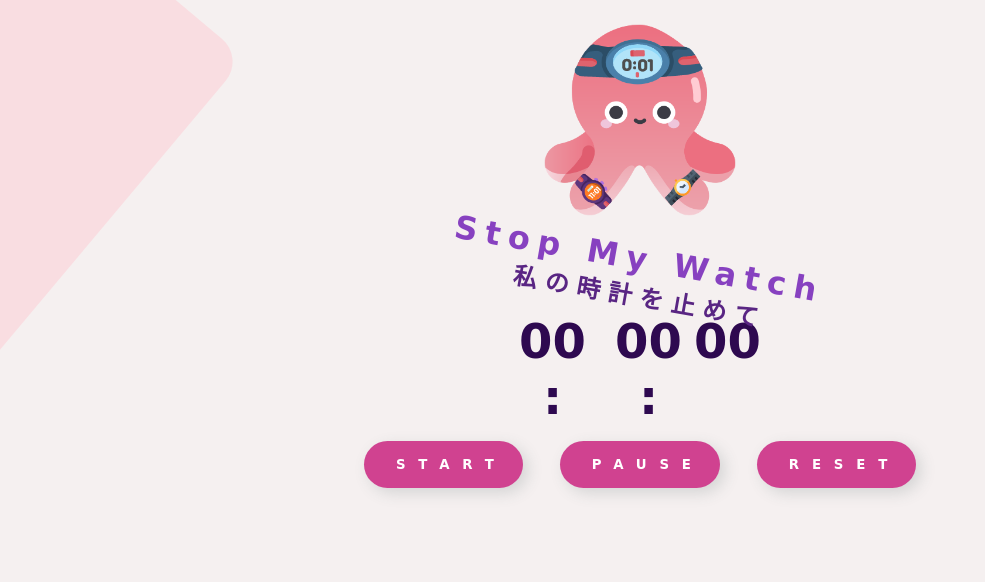
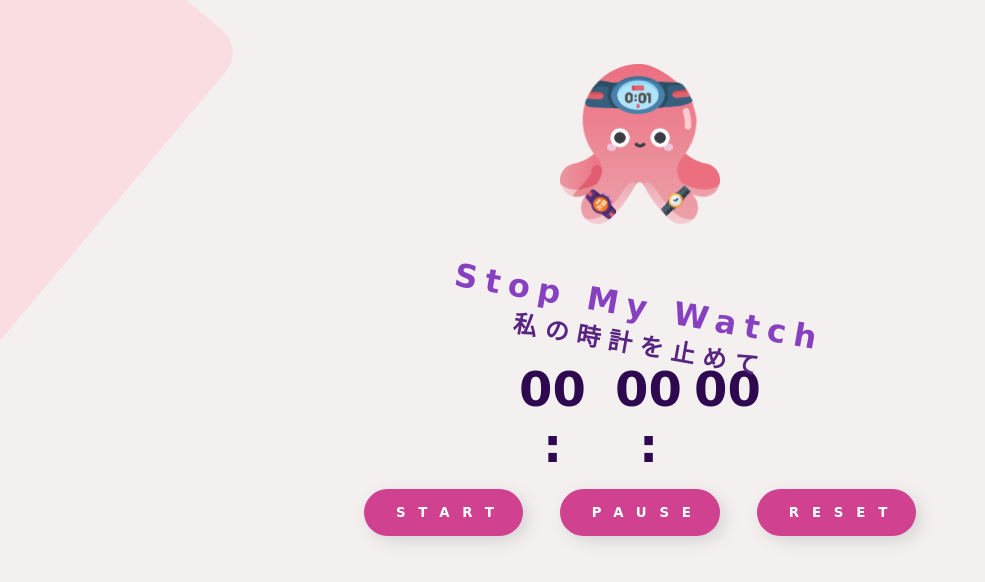
Before and after one commit to webdiego/OctupuStop-MyTime, a plain HTML site: page index.html in a window 1280 px wide. Shown: the whole page, without its empty margins (0-985 px from the left). Drawn offline with nearby package versions, Linux system fonts and the light colour scheme; a web font is replaced by a local one.

Commit message:
anime.js + css animation

```diff
--- a/app.js
+++ b/app.js
@@ -71,13 +71,9 @@ reset.addEventListener('click', e =>{
 anime({
   targets: ' .oct',
 
+  opacity: 1,
+   duration: 5000
 
-  scale: {
-    value: 1.7,
-    duration: 600,
-    delay: 800,
-    easing: 'easeInOutQuart'
-  },
 
 });
 
@@ -96,7 +92,7 @@ anime({
 targets: 'div .pause',
   translateY: [
 
-    {value: 200 , duration: 1800},
+    {value: 500 , duration: 1800},
     {value: 0 , duration: 1800},
 ],
 
--- a/style.css
+++ b/style.css
@@ -70,8 +70,14 @@ body{
 
 img{
   margin: 4rem;
-  width: 7rem;
+  width: 10rem;
   z-index: 20;
+
+ animation: opa 2s;
+}
+@keyframes opa {
+  from {opacity: 0;}
+  to{opacity: 1;}
 }
 
 /*/FONT*/
```
